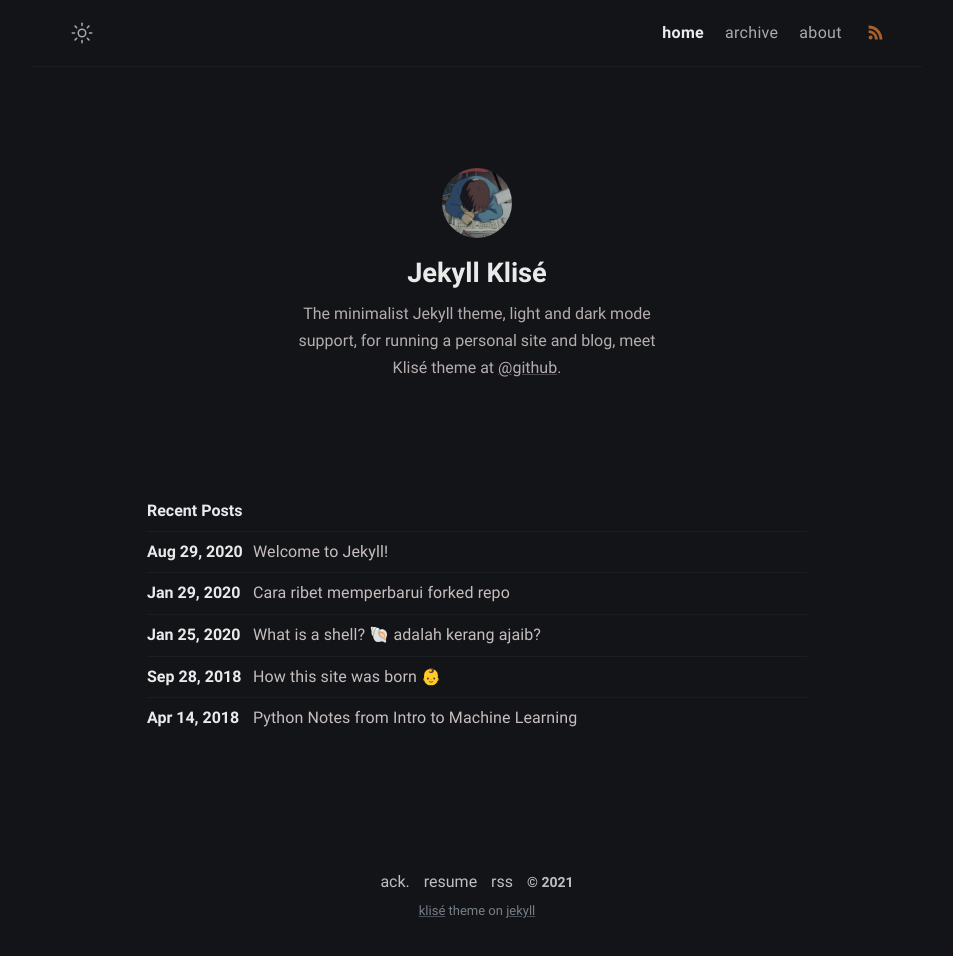
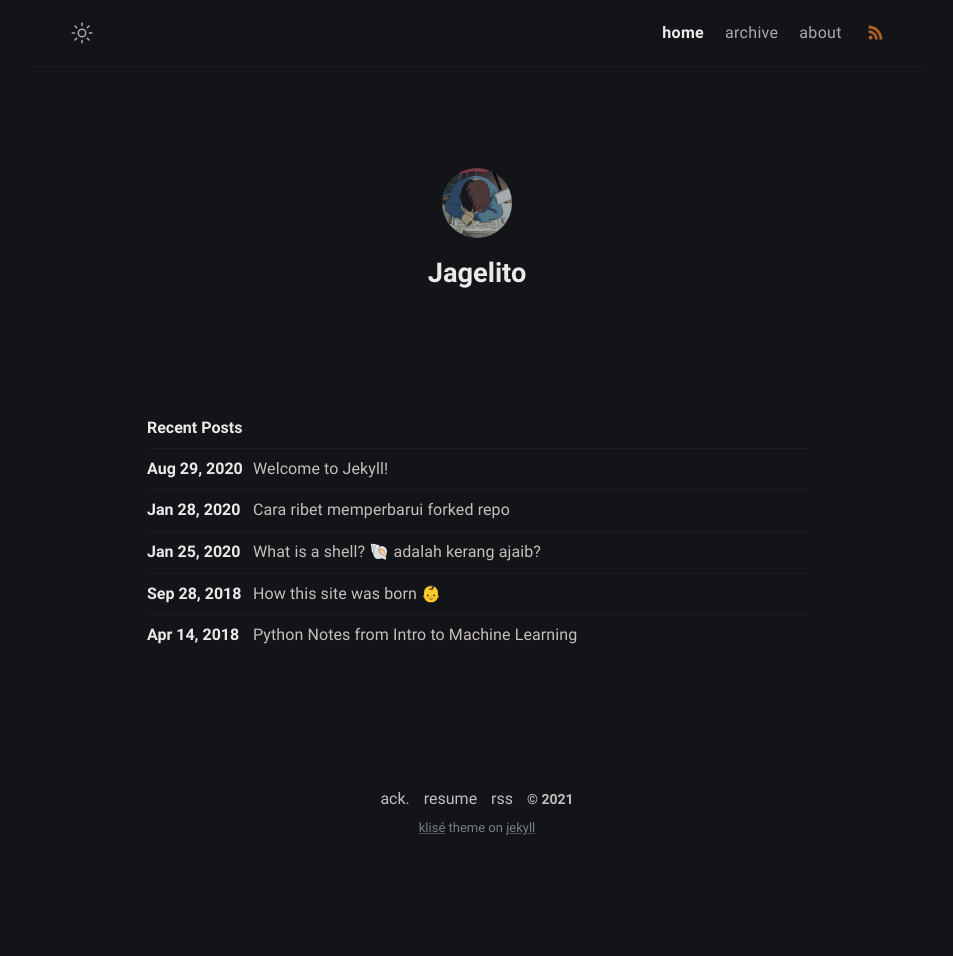
Before and after one commit to jagelit0/jagelit0.github.io, a Jekyll site: the page built from index.md, in a window 1280 px wide. Shown: the whole page, without its empty margins (163-1116 px from the left). Built offline with Jekyll 4.4.1, drawn with Linux system fonts in a browser that asks for light colours; after the commit the page ends 900 px from its top, so only the background shows below that.

Commit message:
Update _config.yml

```diff
--- a/_config.yml
+++ b/_config.yml
@@ -1,29 +1,26 @@
 # Site settings
-title: Klise Theme # site title
+title: "Jagelito's Adventures" # site title
 description: >- # site description
-  He's writing in Bahasa about web technology and experience as a journal
-  for documentation things that he learned, meet him <a href="https://github.com/piharpi" target="_blank" rel="noopener">@github</a>.
+  Blog created to share my writeups, thoughts and learnings
 lang: en-US # default lang
-timezone: Asia/Jakarta # set your timezone
+timezone: Europe/Madrid # set your timezone
 image: assets/img/ogp.png # This image used for Open Graph more info https://ogp.me/
 repo: https://github.com/piharpi/jekyll-klise # site repo [optional]
 mode: dark # default theme "dark" | "light"
 
 # Profile settings
 author:
-  name: Jekyll Klisé # author name
+  name: Jagelito # author name
   bio: >- # tell to the world
-    The minimalist Jekyll theme, light and dark mode support, for running a personal site and blog,
-    meet Klisé theme at <a href="https://github.com/piharpi/jekyll-klise" target="_blank" rel="noopener">@github</a>.
-  username: username # general username
-  github: github_username # github username
-  twitter: twitter_username # twitter username
-  facebook: facebook_username # facebook username
-  email: your-email@email.com # email adress
+
+  username: Jagelito # general username
+  github: jagelit0 # github username
+  twitter: jagelit0 # twitter username
+    # email: your-email@email.com # email adress
   avatar: /assets/img/avatar.jpg # change with your own avatar
 
 # URL settings
-url: "https://klise.now.sh" #
+url: "https://jagelito.github.io" #
 baseurl:
 permalink: /:title/
 google_analytics: # leave it blank if not wish
```
